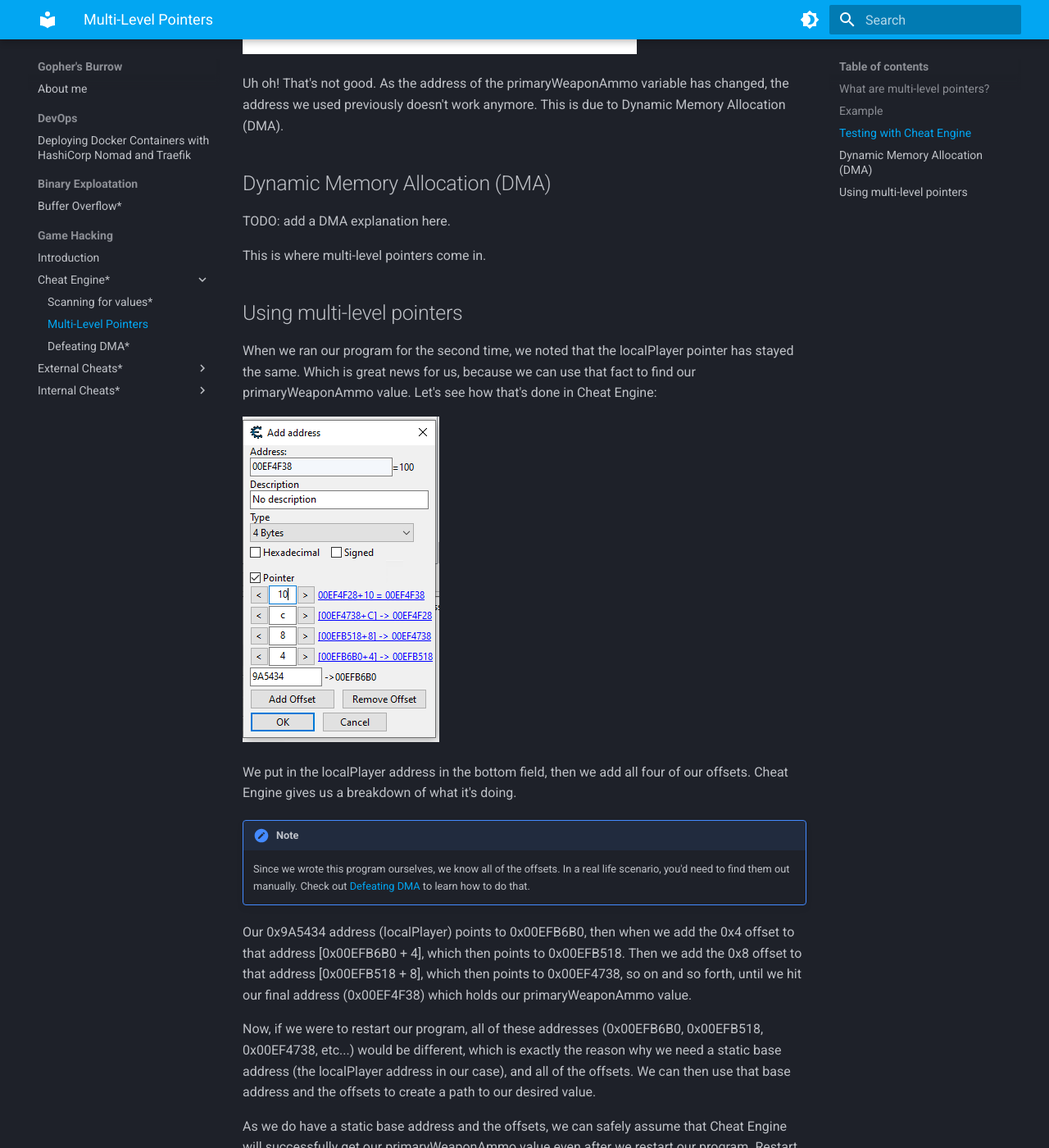
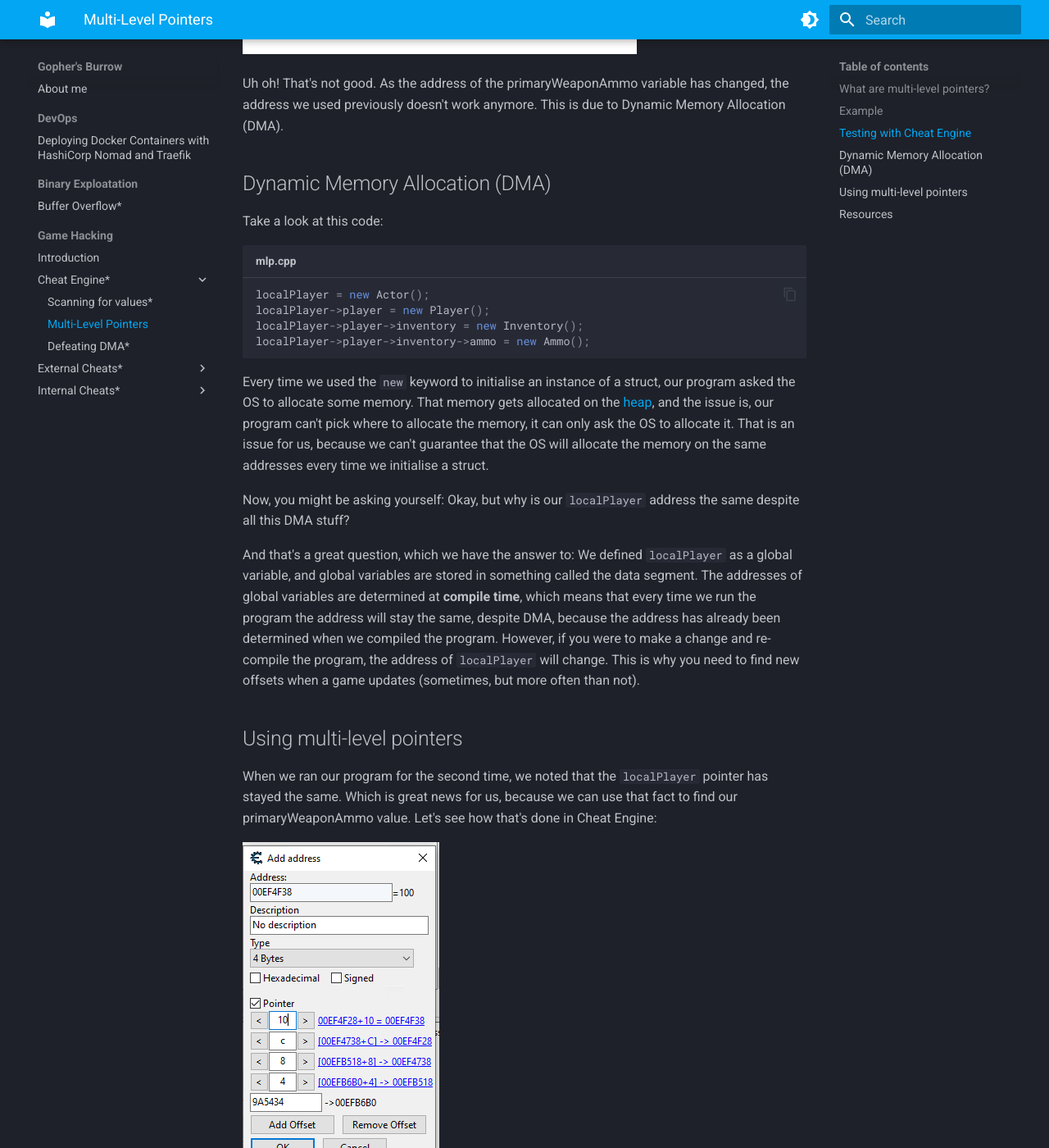
Before and after one commit to XiovV/blog, an MkDocs documentation site: the page built from docs/game_hacking/multi_level_pointers.md, in a window 1280 px wide and 1400 px high, scrolled down 3807 px. Shown: the whole window at 82% size. Built offline with MkDocs 1.6.1 and Material for MkDocs 9.7.7, drawn with Linux system fonts in a browser that asks for light colours; some of the changed text lies outside the part shown.

Commit message:
add DMA section

````diff
--- a/docs/game_hacking/multi_level_pointers.md
+++ b/docs/game_hacking/multi_level_pointers.md
@@ -103,7 +103,7 @@ Perfect, everything seems to be running, let's have some fun with Cheat Engine n
 
 ![mlp cheat engine](/assets/images/mlp-ce1.png)
 
-Great! After typing in the address we see that Cheat Engine resolves is to the value 100, which is exactly what we set in our `Ammo` struct. Now let's restart our program and see what's going to happen:
+Great! After typing in the address we see that Cheat Engine resolves it to the value 100, which is exactly what we set in our `Ammo` struct. Now let's restart our program and see what's going to happen:
 
 ![mlp console](/assets/images/mlp-console2.png)
 
@@ -114,12 +114,23 @@ Hmm, okay, our localPlayer pointer is the same, but our primaryWeaponAmmo addres
 Uh oh! That's not good. As the address of the primaryWeaponAmmo variable has changed, the address we used previously doesn't work anymore. This is due to Dynamic Memory Allocation (DMA).
 
 ## Dynamic Memory Allocation (DMA)
-TODO: add a DMA explanation here.
+Take a look at this code:
 
-This is where multi-level pointers come in.
+```cpp title="mlp.cpp"
+localPlayer = new Actor();
+localPlayer->player = new Player();
+localPlayer->player->inventory = new Inventory();
+localPlayer->player->inventory->ammo = new Ammo();
+```
+
+Every time we used the `new` keyword to initialise an instance of a struct, our program asked the OS to allocate some memory. That memory gets allocated on the [heap](https://www.programmerinterview.com/data-structures/difference-between-stack-and-heap), and the issue is, our program can't pick where to allocate the memory, it can only ask the OS to allocate it. That is an issue for us, because we can't guarantee that the OS will allocate the memory on the same addresses every time we initialise a struct.
+
+Now, you might be asking yourself: Okay, but why is our `localPlayer` address the same despite all this DMA stuff?
+
+And that's a great question, which we have the answer to: We defined `localPlayer` as a global variable, and global variables are stored in something called the data segment. The addresses of global variables are determined at **compile time**, which means that every time we run the program the address will stay the same, despite DMA, because the address has already been determined when we compiled the program. However, if you were to make a change and re-compile the program, the address of `localPlayer` will change. This is why you need to find new offsets when a game updates (sometimes, but more often than not).
 
 ## Using multi-level pointers
-When we ran our program for the second time, we noted that the localPlayer pointer has stayed the same. Which is great news for us, because we can use that fact to find our primaryWeaponAmmo value. Let's see how that's done in Cheat Engine:
+When we ran our program for the second time, we noted that the `localPlayer` pointer has stayed the same. Which is great news for us, because we can use that fact to find our primaryWeaponAmmo value. Let's see how that's done in Cheat Engine:
 
 ![mlp cheat engine](/assets/images/mlp-ce3.png)
 
@@ -141,3 +152,8 @@ And sure enough, it works! Let's take a look at how CE is resolving the pointers
 ![mlp cheat engine](/assets/images/mlp-ce5.png)
 
 As you can see, the pointers are indeed different, but despite that CE still managed to get our primaryWeaponAmmo value correctly. It was able to do that because it created a path from our static localPlayer address to the primaryWeaponAmmo variable using the offsets.
+
+## Resources
+- [Multi Level Pointers In Depth Analysis Tutorial](https://www.youtube.com/watch?v=0iOxUOaogb8)
+- [Dynamic Memory Allocation by Game Hacking Academy](https://gamehacking.academy/lesson/2/8)
+- [What's the difference between a stack and a heap?](https://www.programmerinterview.com/data-structures/difference-between-stack-and-heap)
````
